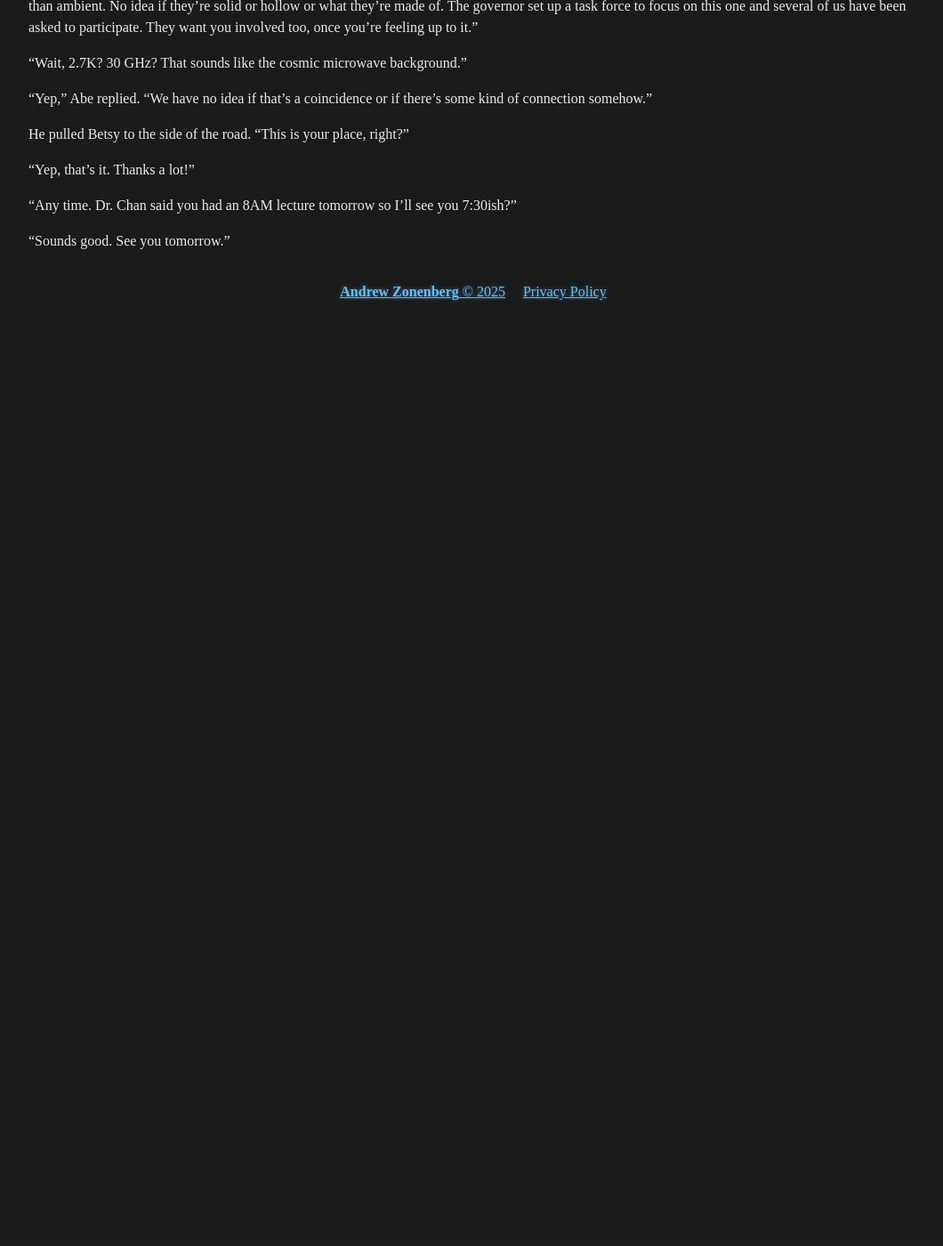
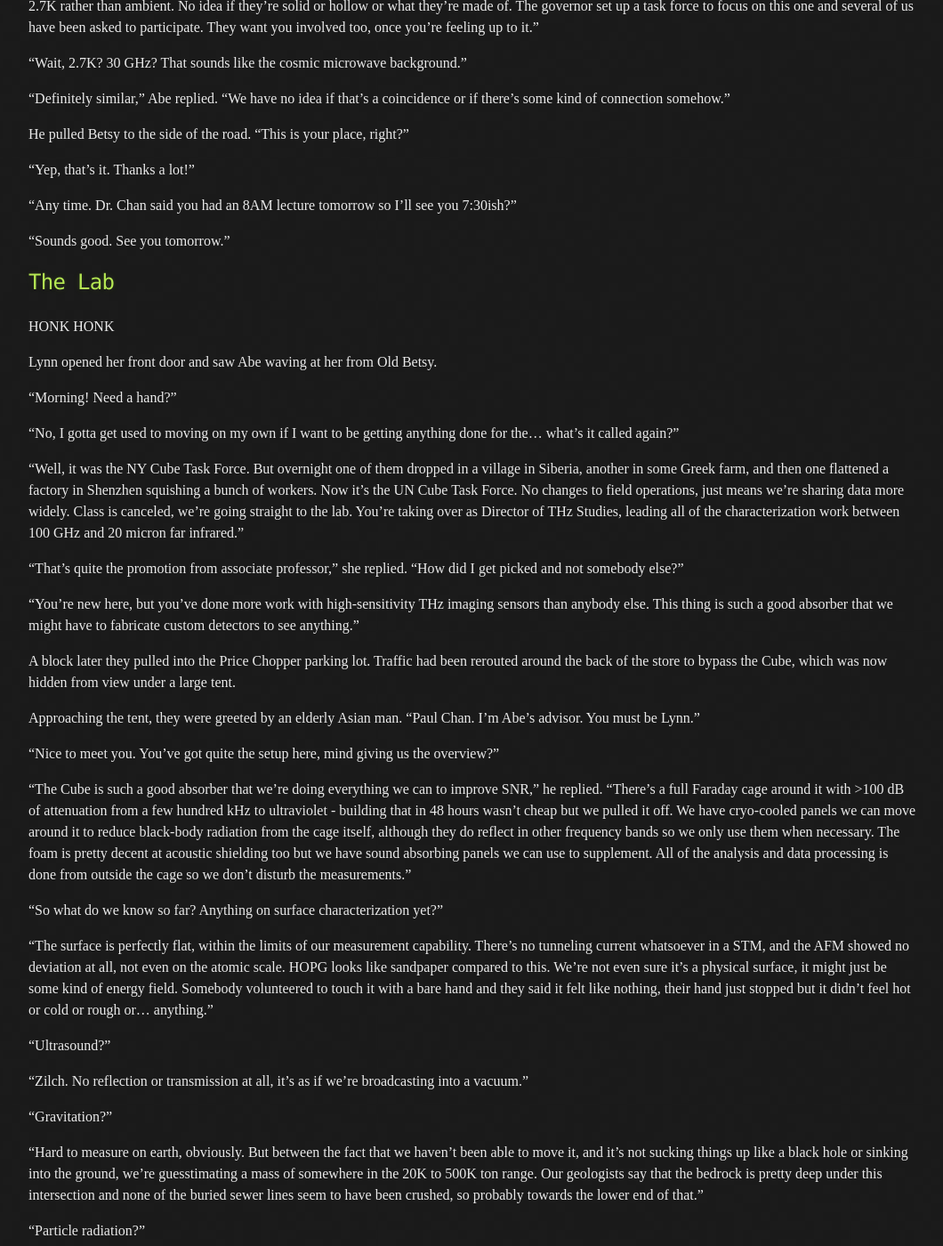
Before and after one commit to azonenberg/serdes-website, a Jekyll site: the page built from serdes/_posts/2099-05-01-Holding-the-Bag.md, in a window 1280 px wide and 1400 px high, scrolled down 3015 px. Shown: the whole window at 89% size, without its empty margins (108-1168 px from the left). Built offline with Jekyll 4.4.1, drawn with Linux system fonts in a browser that asks for light colours; before the commit the page ends 3368 px from its top, so only the background shows below that; some of the changed text lies outside the part shown.

Commit message:
Another section of HTB

```diff
--- a/serdes/_posts/2099-05-01-Holding-the-Bag.md
+++ b/serdes/_posts/2099-05-01-Holding-the-Bag.md
@@ -62,7 +62,7 @@ As the TV droned on and on, failing to reveal any useful information other than
 
 ## Going Home
 
-Lynn rolled down the hallway of the hospital on her scooter. It had been a difficult couple of days, but she had been cleared for discharge.
+Lynn rolled down the hallway of the hospital with her broken leg on a scooter. It had been a difficult couple of days, but she had been cleared for discharge.
 
 "Professor?"
 
@@ -88,11 +88,11 @@ He started the car and threw it into gear. There was a disconcerting rattling no
 
 "Wow. OK, what do we know about them?"
 
-"Not a whole lot. They're very heavy, nobody's managed to move one of them yet. They absorb every wavelength of light or RF we've thrown at them so far and radiate weakly around 30ish GHz. The spectrum looks just like you'd expect from an ideal black-body... with a temperature of around 2.7K rather than ambient. No idea if they're solid or hollow or what they're made of. The governor set up a task force to focus on this one and several of us have been asked to participate. They want you involved too, once you're feeling up to it."
+"Not a whole lot. They're very heavy, nobody's managed to move one of them yet. They completely absorb every wavelength of light or RF we've thrown at them so far and radiate weakly around 30ish GHz. The spectrum looks just like you'd expect from an ideal black-body... with a temperature of around 2.7K rather than ambient. No idea if they're solid or hollow or what they're made of. The governor set up a task force to focus on this one and several of us have been asked to participate. They want you involved too, once you're feeling up to it."
 
 "Wait, 2.7K? 30 GHz? That sounds like the cosmic microwave background."
 
-"Yep," Abe replied. "We have no idea if that's a coincidence or if there's some kind of connection somehow."
+"Definitely similar," Abe replied. "We have no idea if that's a coincidence or if there's some kind of connection somehow."
 
 He pulled Betsy to the side of the road. "This is your place, right?"
 
@@ -101,3 +101,51 @@ He pulled Betsy to the side of the road. "This is your place, right?"
 "Any time. Dr. Chan said you had an 8AM lecture tomorrow so I'll see you 7:30ish?"
 
 "Sounds good. See you tomorrow."
+
+## The Lab
+
+HONK HONK
+
+Lynn opened her front door and saw Abe waving at her from Old Betsy.
+
+"Morning! Need a hand?"
+
+"No, I gotta get used to moving on my own if I want to be getting anything done for the... what's it called again?"
+
+"Well, it was the NY Cube Task Force. But overnight one of them dropped in a village in Siberia, another in some Greek farm, and then one flattened a factory in Shenzhen squishing a bunch of workers. Now it's the UN Cube Task Force. No changes to field operations, just means we're sharing data more widely. Class is canceled, we're going straight to the lab. You're taking over as Director of THz Studies, leading all of the characterization work between 100 GHz and 20 micron far infrared."
+
+"That's quite the promotion from associate professor," she replied. "How did I get picked and not somebody else?"
+
+"You're new here, but you've done more work with high-sensitivity THz imaging sensors than anybody else. This thing is such a good absorber that we might have to fabricate custom detectors to see anything."
+
+A block later they pulled into the Price Chopper parking lot. Traffic had been rerouted around the back of the store to bypass the Cube, which was now hidden from view under a large tent.
+
+Approaching the tent, they were greeted by an elderly Asian man. "Paul Chan. I'm Abe's advisor. You must be Lynn."
+
+"Nice to meet you. You've got quite the setup here, mind giving us the overview?"
+
+"The Cube is such a good absorber that we're doing everything we can to improve SNR," he replied. "There's a full Faraday cage around it with >100 dB of attenuation from a few hundred kHz to ultraviolet - building that in 48 hours wasn't cheap but we pulled it off. We have cryo-cooled panels we can move around it to reduce black-body radiation from the cage itself, although they do reflect in other frequency bands so we only use them when necessary. The foam is pretty decent at acoustic shielding too but we have sound absorbing panels we can use to supplement. All of the analysis and data processing is done from outside the cage so we don't disturb the measurements."
+
+"So what do we know so far? Anything on surface characterization yet?"
+
+"The surface is perfectly flat, within the limits of our measurement capability. There's no tunneling current whatsoever in a STM, and the AFM showed no deviation at all, not even on the atomic scale. HOPG looks like sandpaper compared to this. We're not even sure it's a physical surface, it might just be some kind of energy field. Somebody volunteered to touch it with a bare hand and they said it felt like nothing, their hand just stopped but it didn't feel hot or cold or rough or... anything."
+
+"Ultrasound?"
+
+"Zilch. No reflection or transmission at all, it's as if we're broadcasting into a vacuum."
+
+"Gravitation?"
+
+"Hard to measure on earth, obviously. But between the fact that we haven't been able to move it, and it's not sucking things up like a black hole or sinking into the ground, we're guesstimating a mass of somewhere in the 20K to 500K ton range. Our geologists say that the bedrock is pretty deep under this intersection and none of the buried sewer lines seem to have been crushed, so probably towards the lower end of that."
+
+"Particle radiation?"
+
+"Nothing. Alpha and beta detectors show nothing but noise, not even normal Earth-surface background levels. We've tried irradiating it in a few spots and got nothing detectable transmitted or reflected."
+
+"And what about the EM side?"
+
+"So far, not a whole lot but we've got further there than anywhere else. It emits what appears to be uniform black-body radiation, so that's something. We're trying to get the most sensitive detectors we can across the entire EM band in hopes of getting some level of modulation back that we can detect. Some of them have long lead times that are hard to accelerate, so we're trying to use cooled detectors and strong transmitters to improve SNR as much as practical in the meantime. We were hoping you might be able to continue the THz focal plane array work from your IEEE paper last year, it looks like it will outperform anything we've got north of 100 GHz and CNSE thinks they'll be able to fab prototypes pretty easily... And this is your new desk. Have at it, let me know if you need anything equipment or staff wise and we'll make it happen."
+
+Lynn sat down with her laptop and pulled up her notes from the nearly-forgotten project to refresh her memory.
+
+## Progress
```
